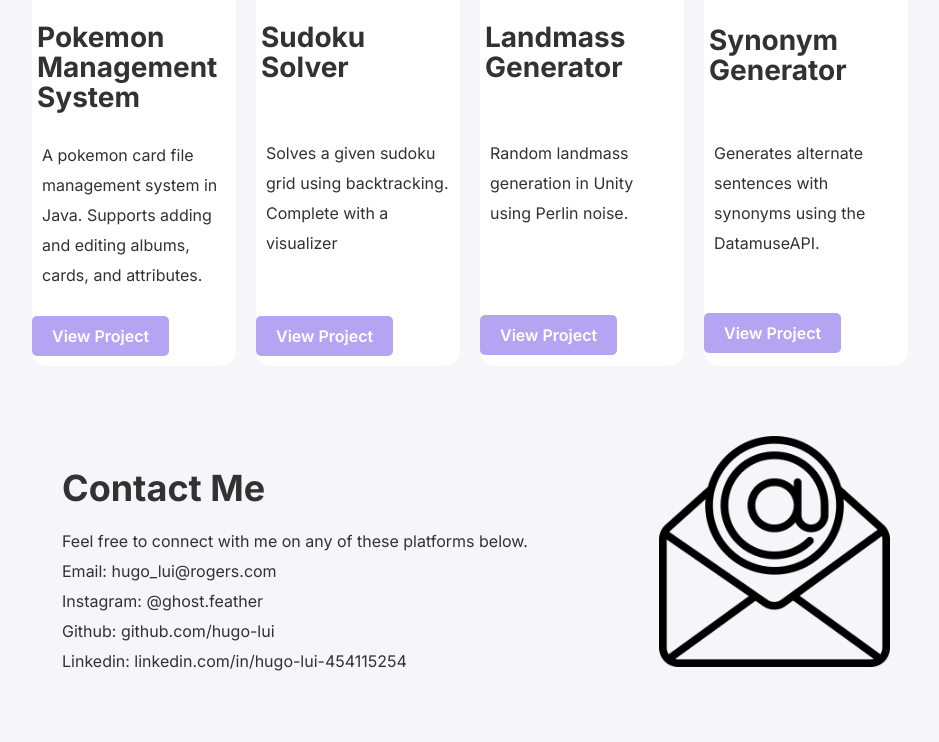
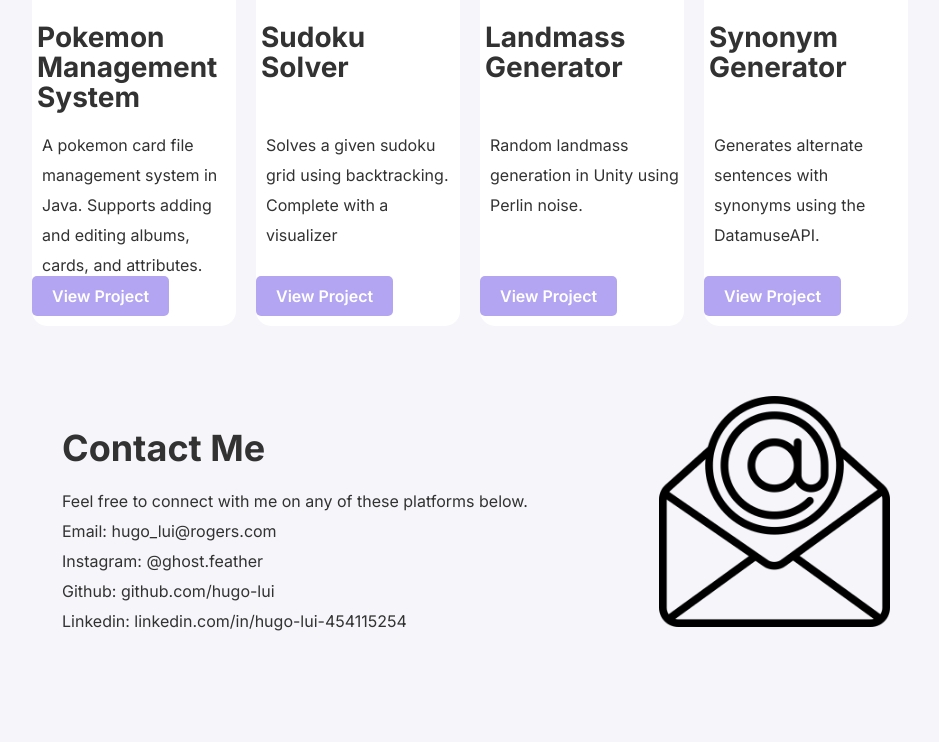
Before and after one commit to hugo-lui/PersonalWebsite, a plain HTML site: page index.html in a window 1280 px wide. Shown: the part 1359-2101 px from the top of the page, without its empty margins (160-1099 px from the left). After the commit the page ends 2061 px from the top, so only its background shows below. Drawn offline with nearby package versions, Linux system fonts and the light colour scheme.

Commit message:
Add files via upload

```diff
--- a/index.html
+++ b/index.html
@@ -46,8 +46,8 @@
                             <img class="project-image-thumbnail" src="./assets/file.png" />
                         </div>
                         <div class="content-section-text">
-                            <h3 class="project-title">Pokemon Management System</h3>
-                            <p class="paragraph-1">A pokemon card file management system in Java. Supports adding and editing albums, cards, and attributes.</p>
+                            <h3 class="project-title">Pokemon<br>Management<br>System</h3>
+                            <p class="paragraph">A pokemon card file management system in Java. Supports adding and editing albums, cards, and attributes.</p>
                             <a href="https://github.com/hugo-lui/Pokemon"><button class="generic-button">View Project</button></a>
                         </div>
                     </div>
@@ -58,7 +58,7 @@
                         </div>
                         <div class="content-section-text">
                             <h3 class="project-title">Sudoku<br>Solver</h3>
-                            <p class="paragraph-2">Solves a given sudoku grid using backtracking. Complete with a visualizer</p>
+                            <p class="paragraph">Solves a given sudoku grid using backtracking. Complete with a visualizer</p>
                             <a href="https://github.com/hugo-lui/SudokuSolver"><button class="generic-button">View Project</button></a>
                         </div>
                     </div>
@@ -68,8 +68,8 @@
                             <img class="project-image-thumbnail" src="./assets/unity.png" />
                         </div>
                         <div class="content-section-text">
-                            <h3 class="project-title">Landmass Generator</h3>
-                            <p class="paragraph-3">Random landmass generation in Unity using Perlin noise.</p>
+                            <h3 class="project-title">Landmass<br>Generator</h3>
+                            <p class="paragraph">Random landmass generation in Unity using Perlin noise.</p>
                             <a href="https://github.com/hugo-lui/UnityLandmass"><button class="generic-button">View Project</button></a>
                         </div>
                     </div>
@@ -79,8 +79,8 @@
                             <img class="project-image-thumbnail" src="./assets/datamuse.png" />
                         </div>
                         <div class="content-section-text">
-                            <h3 class="project-title">Synonym Generator</h3>
-                            <p class="paragraph-4">Generates alternate sentences with synonyms using the DatamuseAPI.</p>
+                            <h3 class="project-title">Synonym<br>Generator</h3>
+                            <p class="paragraph">Generates alternate sentences with synonyms using the DatamuseAPI.</p>
                             <a href="https://github.com/hugo-lui/Synonyms"><button class="generic-button">View Project</button></a>
                         </div>
                     </div>
--- a/style.css
+++ b/style.css
@@ -167,6 +167,7 @@ body {
     font-size: 28px;
     font-weight: 700;
     padding-left: 5px;
+    height: 80px;
 }
 
 .project-list {
@@ -195,20 +196,9 @@ body {
     border-radius: 15px;
 }
 
-.paragraph-1 {
+.paragraph {
     padding-left: 10px;
-}
-
-.paragraph-2 {
-    padding: 28px 10px 32px;
-}
-
-.paragraph-3 {
-    padding: 28px 10px 61px;
-}
-
-.paragraph-4 {
-    padding: 25px 10px 29px;
+    height: 120px;
 }
 
 .fade {
```
